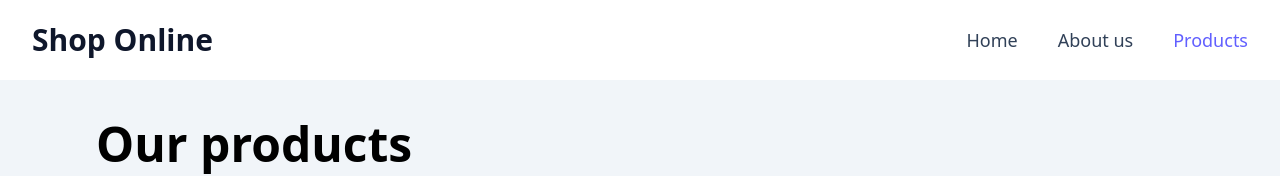
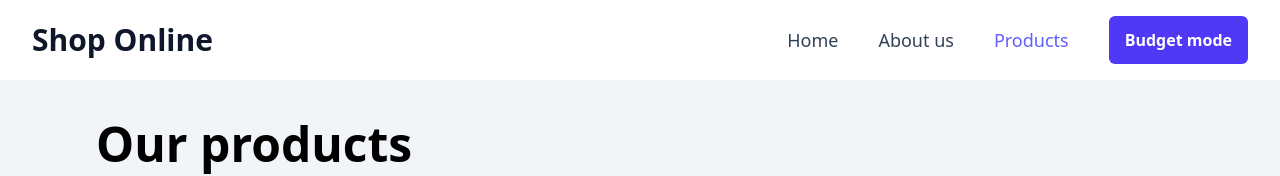
Before and after one commit to SimoL-003/react-context-api, a React (Vite) app: page /products in a window 1280 px wide. Shown: the top 176 px of the page. Built offline with nearby package versions, Linux system fonts and the light colour scheme; no server answers.

Commit message:
style (header): add budget mode button

```diff
--- a/src/App.jsx
+++ b/src/App.jsx
@@ -5,10 +5,12 @@ import AboutUs from "./pages/AboutUs";
 import Products from "./pages/Products";
 import SingleProduct from "./pages/SingleProduct";
 import NotFound from "./pages/NotFound";
+import { BudgetContextProvider } from "./contexts/BudgetContext";
 
 function App() {
   return (
     <>
+      <BudgetContextProvider>
         <BrowserRouter>
           <Routes>
             <Route element={<BaseLayout />}>
@@ -22,6 +24,7 @@ function App() {
             </Route>
           </Routes>
         </BrowserRouter>
+      </BudgetContextProvider>
     </>
   );
 }
--- a/src/components/ui/Header.jsx
+++ b/src/components/ui/Header.jsx
@@ -42,6 +42,14 @@ export default function Header() {
               </NavLink>
             </li>
           ))}
+          <li>
+            <button
+              onClick={() => console.log("budget mode")}
+              className="button button--primary px-4 py-3"
+            >
+              Budget mode
+            </button>
+          </li>
         </ol>
       </nav>
     </header>
--- a/src/contexts/BudgetContext.jsx
+++ b/src/contexts/BudgetContext.jsx
@@ -2,11 +2,11 @@ import { createContext, useContext, useState } from "react";
 
 const BudgetContext = createContext();
 
-function BudgetContextProvider({}) {
-  const [budget, setBudget] = useState(false);
+function BudgetContextProvider({ children }) {
+  const [budgetMode, setBudgetMode] = useState(false);
 
   return (
-    <BudgetContext.Provider value={{ budget, setBudget }}>
+    <BudgetContext.Provider value={{ budgetMode, setBudgetMode }}>
       {children}
     </BudgetContext.Provider>
   );
--- a/src/index.css
+++ b/src/index.css
@@ -19,7 +19,7 @@
 
 @layer components {
   .button {
-    @apply inline-block px-6 py-4 rounded-md transition-all duration-150 font-semibold text-base;
+    @apply inline-block px-6 py-4 rounded-md transition-all duration-150 font-semibold text-base cursor-pointer;
   }
 
   .button--primary {
```
Lines whose indentation alone changed are shown as unchanged.
